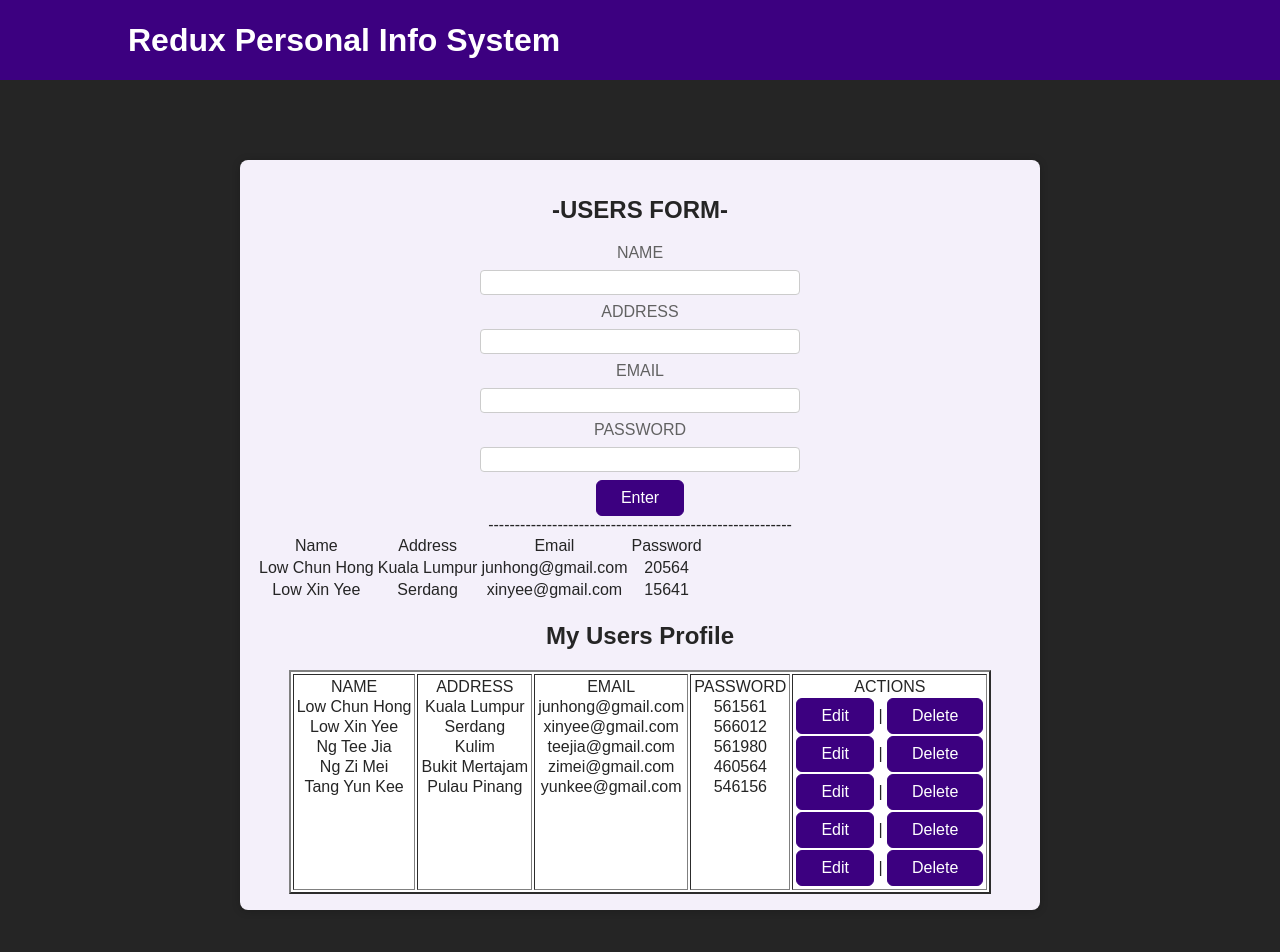
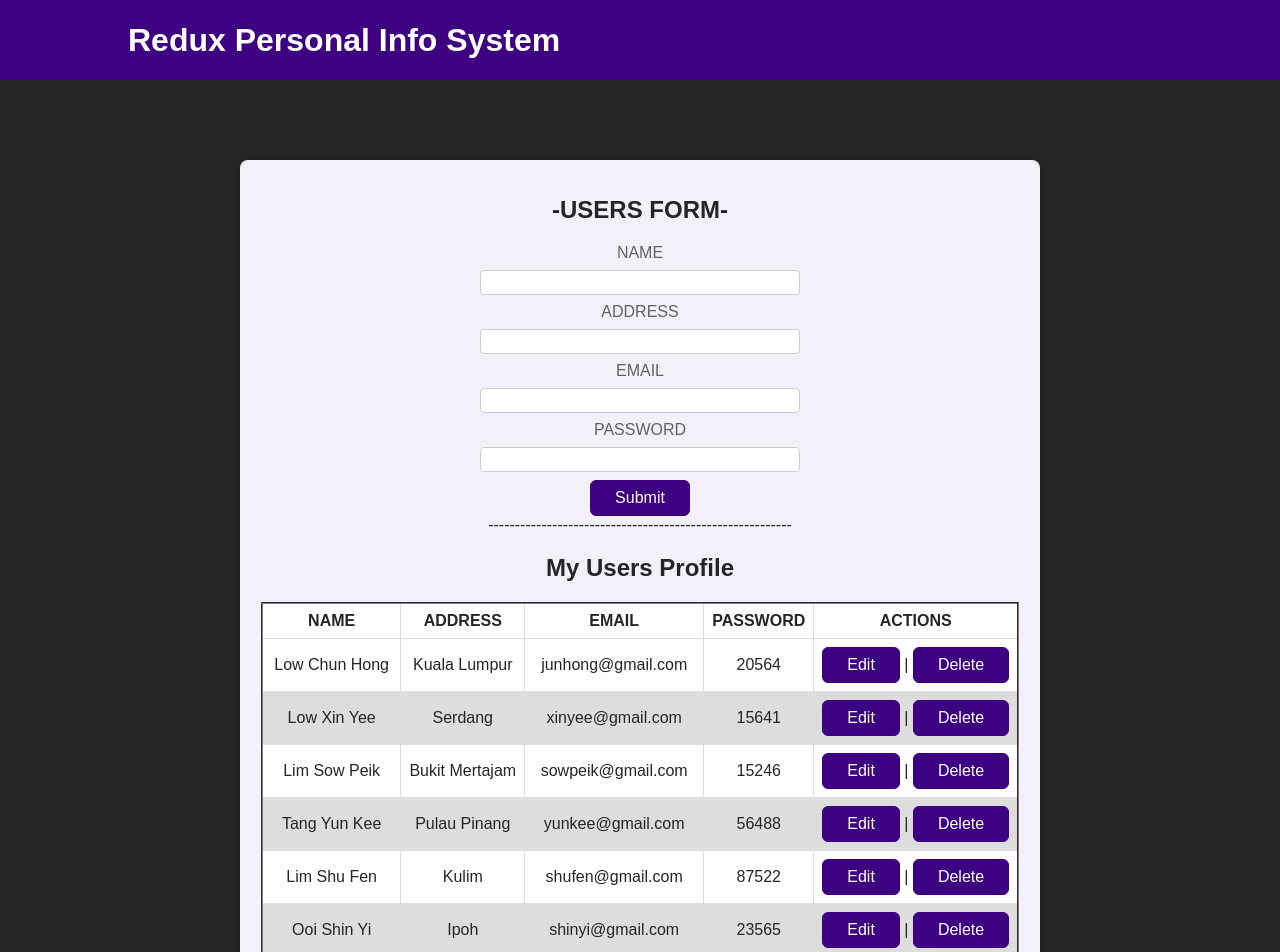
Before and after one commit to Hong01-Low/react-complete-guide, a React (Create React App) app: page / in a window 1280 px wide. Shown: the top 952 px of the page. Built offline with nearby package versions, Linux system fonts and the light colour scheme.

Commit message:
Change code

```diff
--- a/src/App.js
+++ b/src/App.js
@@ -3,7 +3,6 @@ import { useSelector } from 'react-redux';
 
 import Header from './components/Header';
 import Auth from './components/Auth';
-import UserProfile from './components/UserProfile';
 
 
 function App() {
@@ -13,7 +12,6 @@ function App() {
     <Fragment>
       <Header />
       {!isAuth && <Auth />}
-      {isAuth && <UserProfile />}
     </Fragment>
   );
 }
--- a/src/components/Auth.js
+++ b/src/components/Auth.js
@@ -6,17 +6,17 @@ import { authActions } from '../store/auth';
 const Auth = () => {
   const dispatch = useDispatch();
 
-  const enterHandler = (event) => {
+  const submitHandler = (event) => {
     event.preventDefault();
 
-    dispatch(authActions.enter());
+    dispatch(authActions.submit());
   };
 
   return (
     <main className={classes.auth}>
       <h2>-USERS FORM-</h2>
       <section>
-        <form onSubmit={enterHandler}>
+        <form onSubmit={submitHandler}>
         <div className={classes.control}>
             <label htmlFor='name'>Name</label>
             <input type='name' id='name' />
@@ -33,72 +33,79 @@ const Auth = () => {
             <label htmlFor='password'>Password</label>
             <input type='password' id='password' />
           </div>
-          <button>Enter</button>
+          <button>Submit</button>
         </form>
       </section>
 ---------------------------------------------------------
-      <table>
-        <tr>
-          <td>Name</td>
-          <td>Address</td>
-          <td>Email</td>
-          <td>Password</td>
+      <h2>My Users Profile</h2>
+      <table class="lists" id="personalLists" border="2.5" bgcolor="white" align="center">
+      <thead>
+      <tr>
+          <th>NAME</th>
+          <th>ADDRESS</th>
+          <th>EMAIL</th>
+          <th>PASSWORD</th>
+          <th>ACTIONS</th>
         </tr>
-        <tr>
+        </thead>
+        <tbody>
+          <tr>
           <td>Low Chun Hong</td>
           <td>Kuala Lumpur</td>
           <td>junhong@gmail.com</td>
           <td>20564</td>
+          <td><button>Edit</button> | <button>Delete</button></td>
         </tr>
         <tr>
           <td>Low Xin Yee</td>
           <td>Serdang</td>
           <td>xinyee@gmail.com</td>
           <td>15641</td>
+          <td><button>Edit</button> | <button>Delete</button></td>
         </tr>
-      </table>
-      <h2>My Users Profile</h2>
-      <table border="2.5" bgcolor="white" align="center">
-      <td>
-      <tr>NAME</tr>
-      <tr>Low Chun Hong</tr>
-      <tr>Low Xin Yee</tr>
-      <tr>Ng Tee Jia</tr>
-      <tr>Ng Zi Mei</tr>
-      <tr>Tang Yun Kee</tr>
-      </td>
-      <td>
-      <tr>ADDRESS</tr>
-      <tr>Kuala Lumpur</tr>
-      <tr>Serdang</tr>
-      <tr>Kulim</tr>
-      <tr>Bukit Mertajam</tr>
-      <tr>Pulau Pinang</tr>
-      </td>
-      <td>
-      <tr>EMAIL</tr>
-      <tr>junhong@gmail.com</tr>
-      <tr>xinyee@gmail.com</tr>
-      <tr>teejia@gmail.com</tr>
-      <tr>zimei@gmail.com</tr>
-      <tr>yunkee@gmail.com</tr>
-      </td>
-      <td>
-      <tr>PASSWORD</tr>
-      <tr>561561</tr>
-      <tr>566012</tr>
-      <tr>561980</tr>
-      <tr>460564</tr>
-      <tr>546156</tr>
-      </td>
-      <td>
-      <tr>ACTIONS</tr>
-      <tr><button>Edit</button> | <button>Delete</button></tr>
-      <tr><button>Edit</button> | <button>Delete</button></tr>
-      <tr><button>Edit</button> | <button>Delete</button></tr>
-      <tr><button>Edit</button> | <button>Delete</button></tr>
-      <tr><button>Edit</button> | <button>Delete</button></tr>
-      </td>
+        <tr>
+          <td>Lim Sow Peik</td>
+          <td>Bukit Mertajam</td>
+          <td>sowpeik@gmail.com</td>
+          <td>15246</td>
+          <td><button>Edit</button> | <button>Delete</button></td>
+        </tr>
+        <tr>
+          <td>Tang Yun Kee</td>
+          <td>Pulau Pinang</td>
+          <td>yunkee@gmail.com</td>
+          <td>56488</td>
+          <td><button>Edit</button> | <button>Delete</button></td>
+        </tr>
+        <tr>
+          <td>Lim Shu Fen</td>
+          <td>Kulim</td>
+          <td>shufen@gmail.com</td>
+          <td>87522</td>
+          <td><button>Edit</button> | <button>Delete</button></td>
+        </tr>
+        <tr>
+          <td>Ooi Shin Yi</td>
+          <td>Ipoh</td>
+          <td>shinyi@gmail.com</td>
+          <td>23565</td>
+          <td><button>Edit</button> | <button>Delete</button></td>
+        </tr>
+        <tr>
+          <td>Chong Weng Hin</td>
+          <td>Bukit Jalil</td>
+          <td>wenghin@gmail.com</td>
+          <td>52013</td>
+          <td><button>Edit</button> | <button>Delete</button></td>
+        </tr>
+        <tr>
+          <td>Teh Hwa Sheng</td>
+          <td>Sungai Petani</td>
+          <td>hwasheng@gmail.com</td>
+          <td>52423</td>
+          <td><button>Edit</button> | <button>Delete</button></td>
+        </tr>
+        </tbody>
       </table>
     </main>
   );
--- a/src/components/Auth.module.css
+++ b/src/components/Auth.module.css
@@ -27,3 +27,60 @@
     padding: 0.25rem;
     border: 1px solid #ccc;
   }
+
+table{
+    border-collapse: collapse;
+}
+table.list{
+    width:100%;
+}
+
+td, th {
+    border: 1px solid #dddddd;
+    text-align: center;
+    padding: 8px;
+}
+tr:nth-child(even),table.list thead>tr {
+    background-color: #dddddd;
+}
+
+input[type=text], input[type=number] {
+    width: 100%;
+    padding: 12px 20px;
+    margin: 8px 0;
+    display: inline-block;
+    border: 1px solid #ccc;
+    border-radius: 4px;
+    box-sizing: border-box;
+}
+
+input[type=submit]{
+    width: 30%;
+    background-color: #ddd;
+    color: #000;
+    padding: 14px 20px;
+    margin: 8px 0;
+    border: none;
+    border-radius: 4px;
+    cursor: pointer;
+}
+
+form div.form-action-buttons{
+    text-align: right;
+}
+
+a{
+    cursor: pointer;
+    text-decoration: underline;
+    color: #0000ee;
+    margin-right: 4px;
+}
+
+label.validation-error{
+    color:   red;
+    margin-left: 5px;
+}
+
+.hide{
+    display:none;
+}
--- a/src/components/Header.js
+++ b/src/components/Header.js
@@ -7,22 +7,9 @@ const Header = () => {
   const dispatch = useDispatch();
   const isAuth = useSelector((state) => state.auth.isAuthenticated);
 
-  const logoutHandler = () => {
-    dispatch(authActions.logout());
-  };
-
   return (
     <header className={classes.header}>
       <h1>Redux Personal Info System</h1>
-      {isAuth && (
-        <nav>
-          <ul>
-            <li>
-              <button onClick={logoutHandler}>Logout</button>
-            </li>
-          </ul>
-        </nav>
-      )}
     </header>
   );
 };
--- a/src/components/UserProfile.js
+++ /dev/null
@@ -1,45 +0,0 @@
-import classes from './UserProfile.module.css';
-
-const UserProfile = () => {
-  return (
-    <main className={classes.profile}>
-      <h2>My User Profile</h2>
-      <table border="5" bgcolor="white" align="center">
-      <td>
-      <tr>NAME</tr>
-      <tr>Low Chun Hong</tr>
-      <tr>Low Xin Yee</tr>
-      <tr>Ng Tee Jia</tr>
-      <tr>Ng Zi Mei</tr>
-      <tr>Tang Yun Kee</tr>
-      </td>
-      <td>
-      <tr>ADDRESS</tr>
-      <tr>Kuala Lumpur</tr>
-      <tr>Serdang</tr>
-      <tr>Kulim</tr>
-      <tr>Bukit Mertajam</tr>
-      <tr>Pulau Pinang</tr>
-      </td>
-      <td>
-      <tr>EMAIL</tr>
-      <tr>junhong@gmail.com</tr>
-      <tr>xinyee@gmail.com</tr>
-      <tr>teejia@gmail.com</tr>
-      <tr>zimei@gmail.com</tr>
-      <tr>yunkee@gmail.com</tr>
-      </td>
-      <td>
-      <tr>PASSWORD</tr>
-      <tr>561561</tr>
-      <tr>566012</tr>
-      <tr>561980</tr>
-      <tr>460564</tr>
-      <tr>546156</tr>
-      </td>
-      </table>
-    </main>
-  );
-};
-
-export default UserProfile;
--- a/src/components/UserProfile.module.css
+++ /dev/null
@@ -1,9 +0,0 @@
-.profile {
-    margin: 5rem auto;
-    box-shadow: 0 1px 8px rgba(0, 0, 0, 0.2);
-    width: 40rem;
-    border-radius: 8px;
-    padding: 1rem;
-    text-align: center;
-    background-color: #f4f0fa;
-  }
--- a/src/store/auth.js
+++ b/src/store/auth.js
@@ -8,12 +8,7 @@ const authSlice = createSlice({
   name: 'authentication',
   initialState: initialAuthState,
   reducers: {
-    enter(state) {
-      state.isAuthenticated = true;
-    },
-    logout(state) {
-      state.isAuthenticated = false;
-    },
+
   },
 });
 
```
